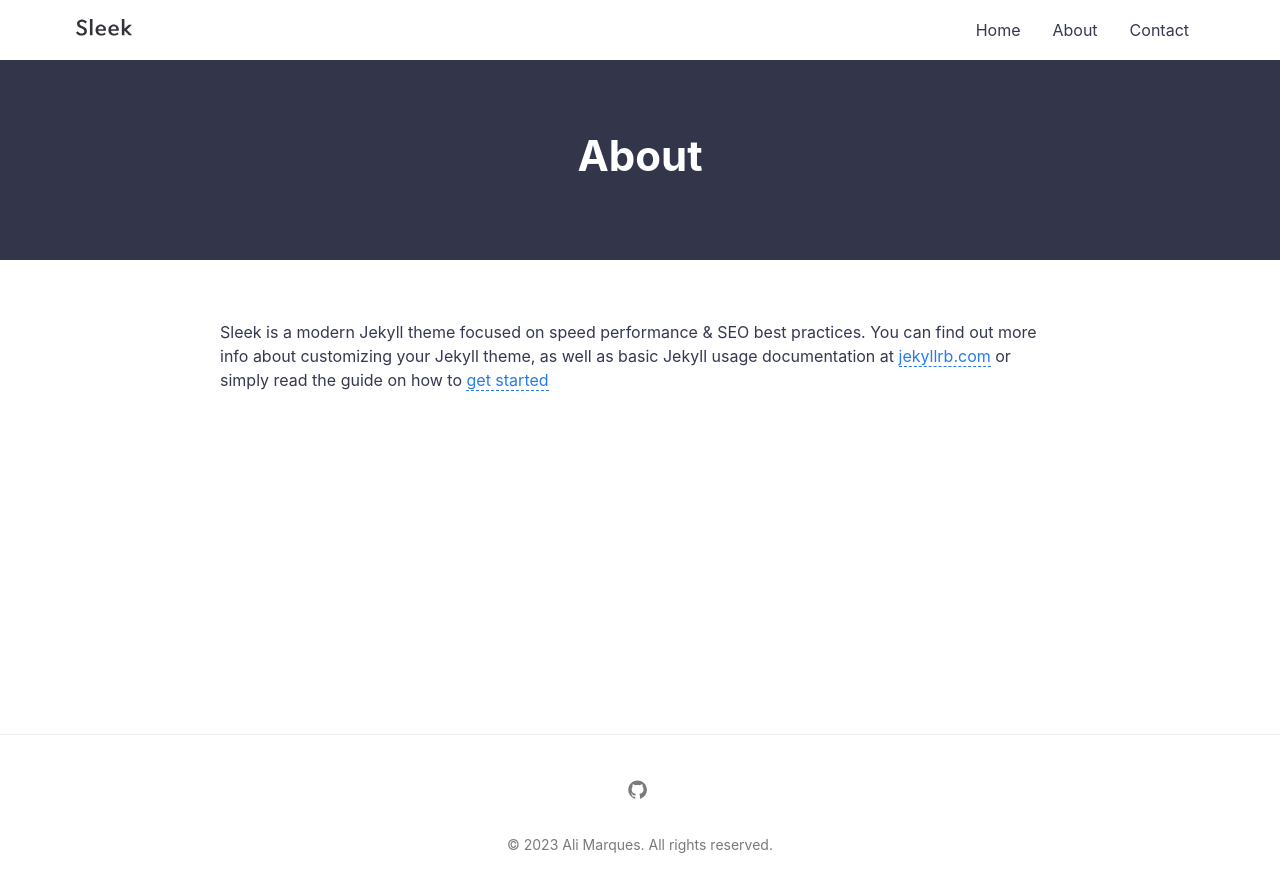
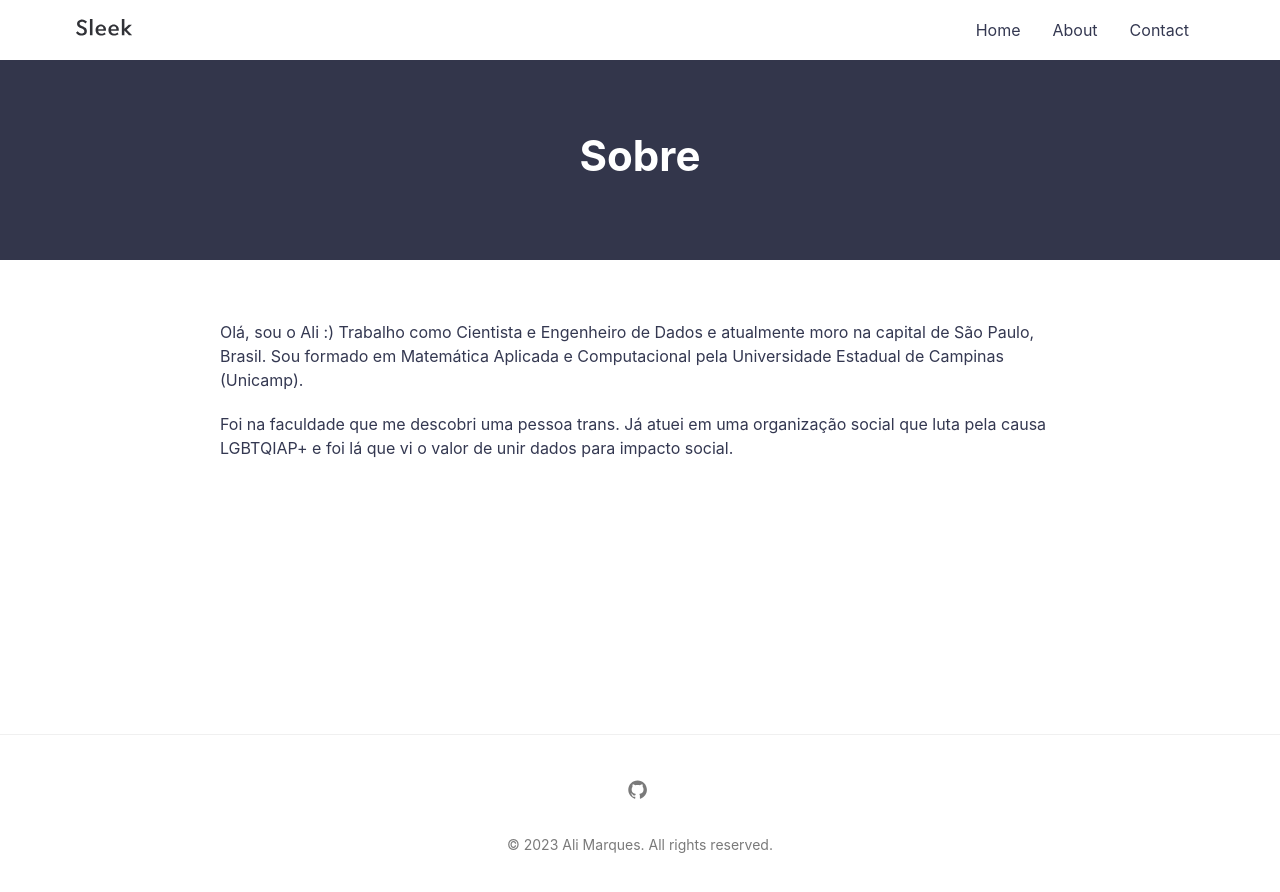
Before and after one commit to alimarques/alimarques.github.io, a Jekyll site: the page built from about.md, in a window 1280 px wide. Shown: the top 892 px of the page. Built offline with Jekyll 4.4.1, drawn with Linux system fonts in a browser that asks for light colours.

Commit message:
Update about page

```diff
--- a/about.md
+++ b/about.md
@@ -1,7 +1,9 @@
 ---
 layout: page
-title: About
-permalink: /about/
+title: Sobre
+permalink: /sobre/
 ---
 
-Sleek is a modern Jekyll theme focused on speed performance & SEO best practices. You can find out more info about customizing your Jekyll theme, as well as basic Jekyll usage documentation at [jekyllrb.com](http://jekyllrb.com/) or simply read the guide on how to [get started](/getting-started)
+Olá, sou o Ali :) Trabalho como Cientista e Engenheiro de Dados e atualmente moro na capital de São Paulo, Brasil. Sou formado em Matemática Aplicada e Computacional pela Universidade Estadual de Campinas (Unicamp).
+
+Foi na faculdade que me descobri uma pessoa trans. Já atuei em uma organização social que luta pela causa LGBTQIAP+ e foi lá que vi o valor de unir dados para impacto social.
```
